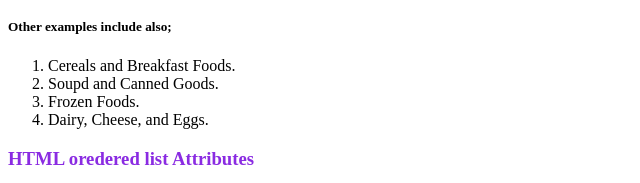
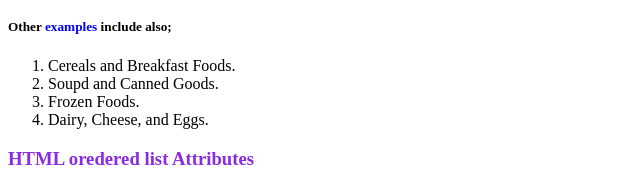
Before and after one commit to about40kills/FE-stack-, a plain HTML site: page TuTs/lists.html in a window 1280 px wide. Shown: the part 172-355 px from the top of the page, 0-640 px from the left. Drawn offline with Linux system fonts and the light colour scheme.

Commit message:
introducing a span inline element

```diff
--- a/TuTs/lists.html
+++ b/TuTs/lists.html
@@ -42,7 +42,7 @@
         <li>Pasta and Rice.</li>
         <li>Oils, Sauces, Salad Dressing, and Condiments</li>
    </ul>
-   <h5>Other examples include also;</h5>
+   <h5>Other <span style="font-weight: bold; color: blue;">examples</span> include also;</h5>
    <ol>
         <li>Cereals and Breakfast Foods.</li>
         <li>Soupd and Canned Goods.</li>
```
